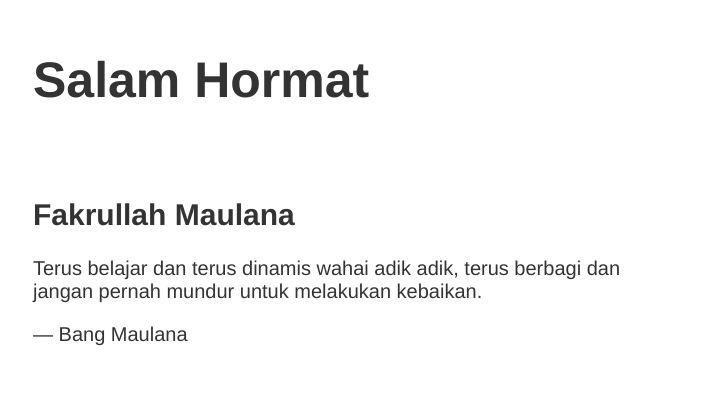
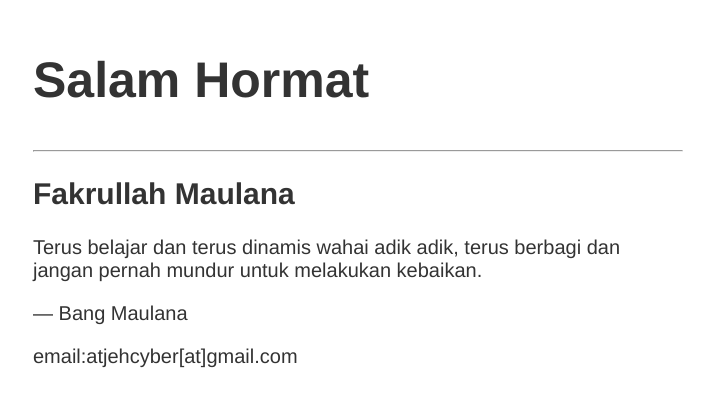
Before and after one commit to r00ts3ctors/r00ts3ctors.github.io, a plain HTML site: page index.html in a window 1280 px wide. Shown: the part 149-556 px from the top of the page, without its empty margins (282-996 px from the left). Drawn offline with Linux system fonts and the light colour scheme.

Commit message:
Update index.html

```diff
--- a/index.html
+++ b/index.html
@@ -11,12 +11,14 @@
 
 <article>
     <h1>Salam Hormat</h1>
-    <br />
-    <h2>Fakrullah Maulana </h2>
+<hr />
+  <h2>Fakrullah Maulana </h2>
     <div>
         <p>
-
         Terus belajar dan terus dinamis wahai adik adik, terus berbagi dan jangan pernah mundur untuk melakukan kebaikan.
         </p>
         <p>&mdash; Bang Maulana </p>
+
+      <p>email:atjehcyber[at]gmail.com</p>
+
     </div>
```
